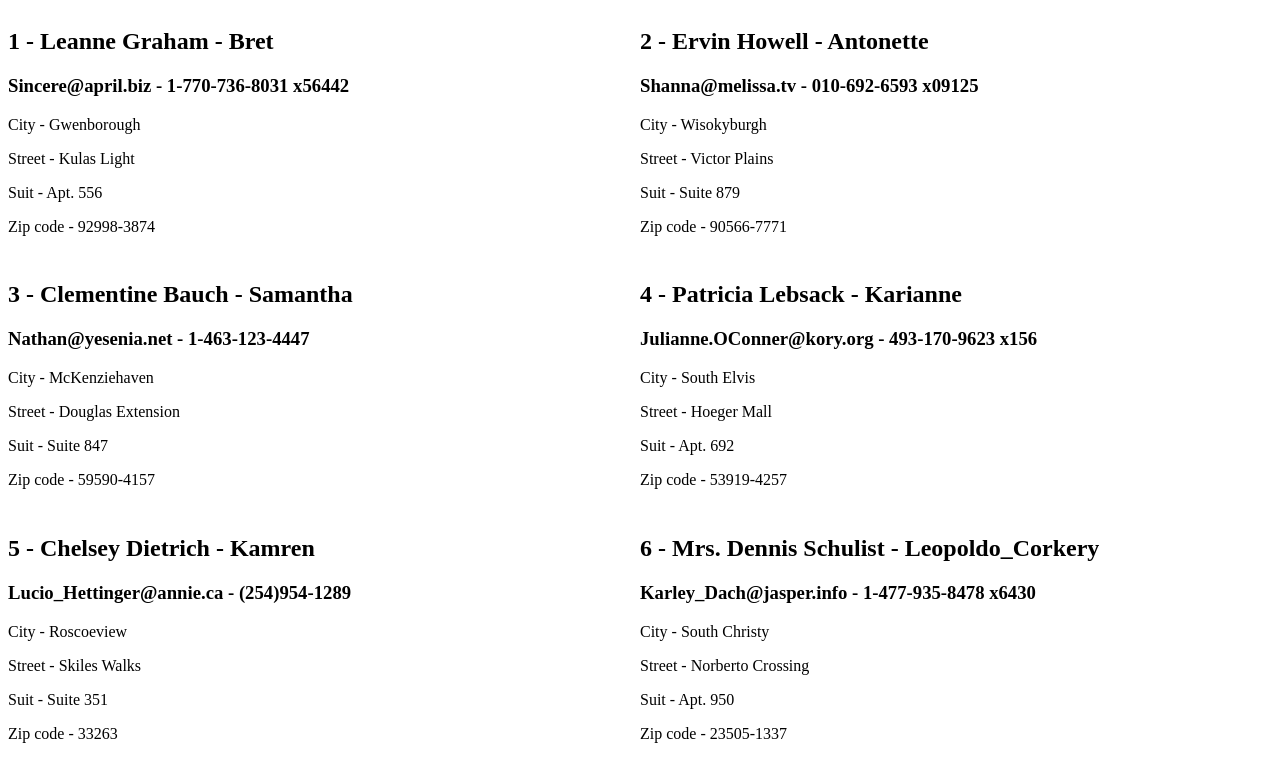
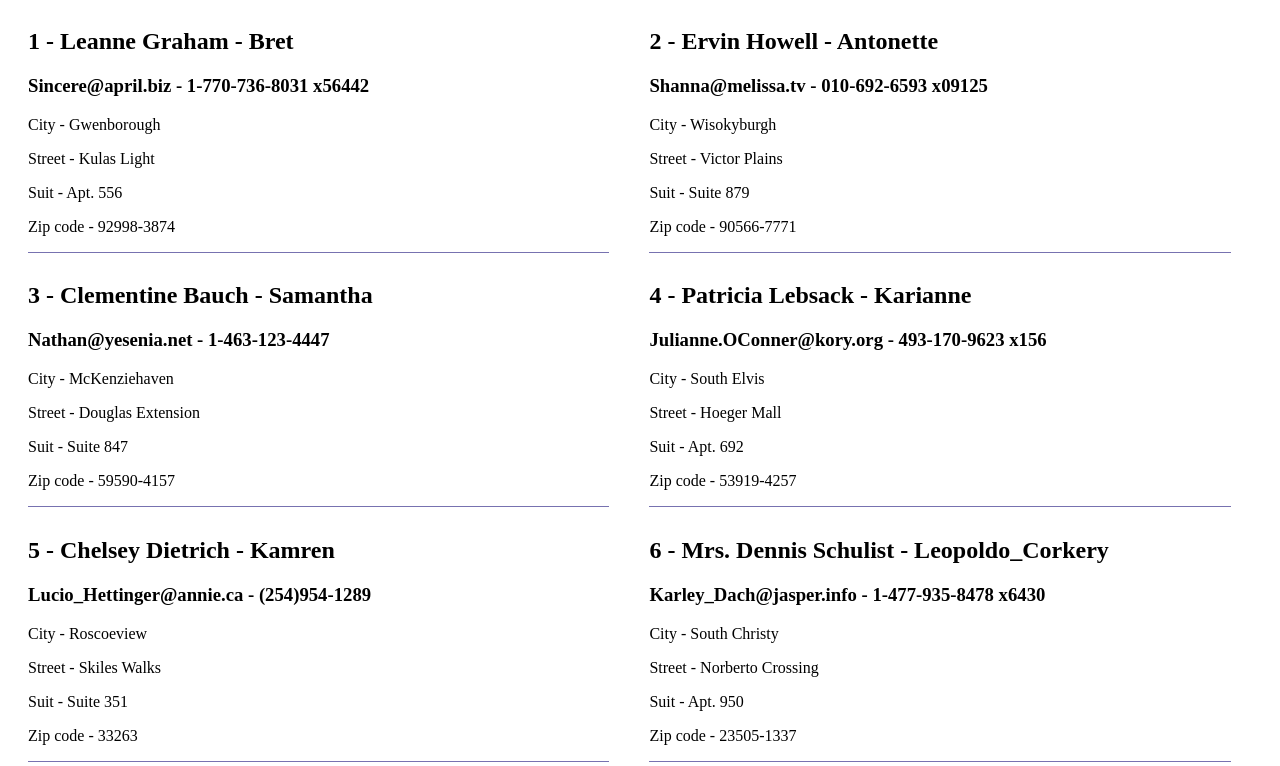
Before and after one commit to KindrakGena/JS, a plain HTML site: page tasks3/add/task2/index.html in a window 1280 px wide. Shown: the top 766 px of the page. Drawn offline with Linux system fonts and the light colour scheme.

Commit message:
add addi 3

```diff
--- a/tasks3/add/task2/style.css
+++ b/tasks3/add/task2/style.css
@@ -5,5 +5,7 @@
 }
 
 .user-block {
-    width: 50%;
+    width: 46%;
+    border-bottom: 1px solid #7772b0;
+margin: 0 20px;
 }
```
Also changed, not shown: tasks3/add/task3/index.html (added, +10 -0 lines), tasks3/add/task3/main.js (added, +116 -0 lines).
